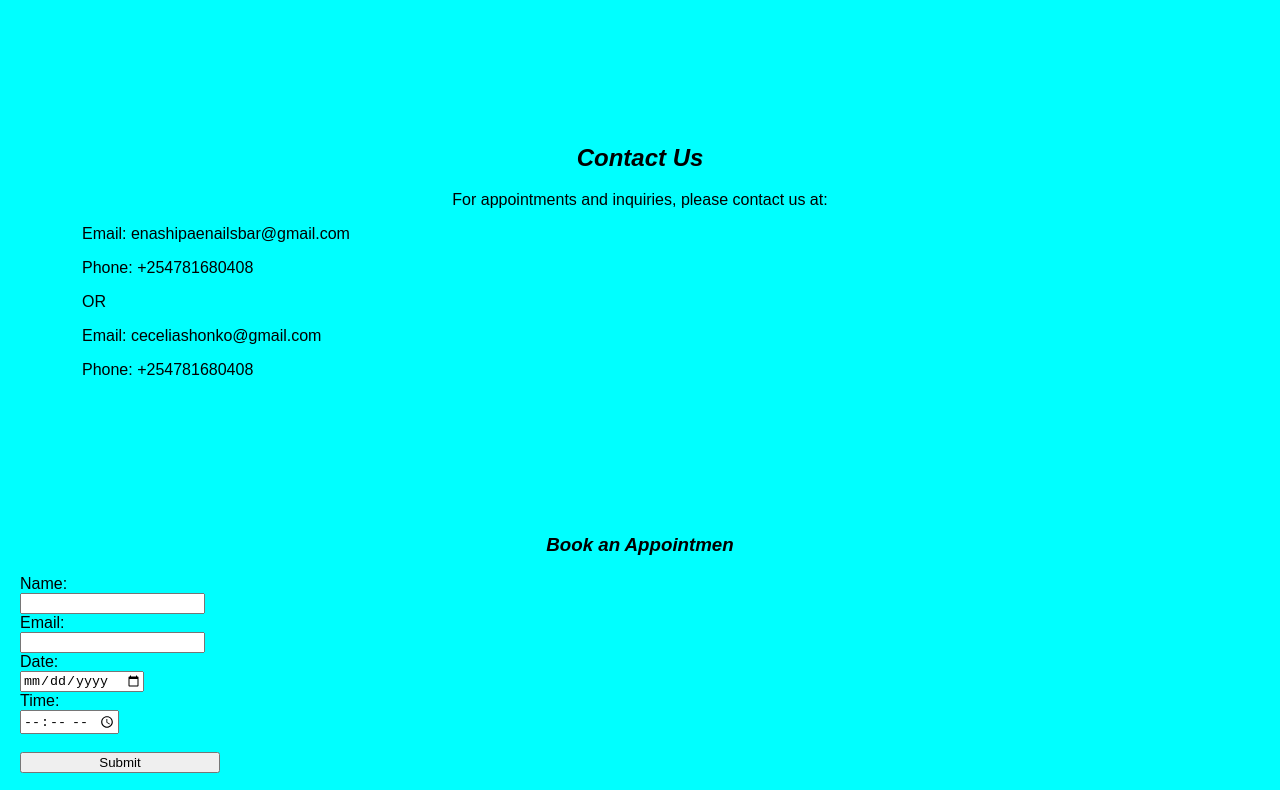
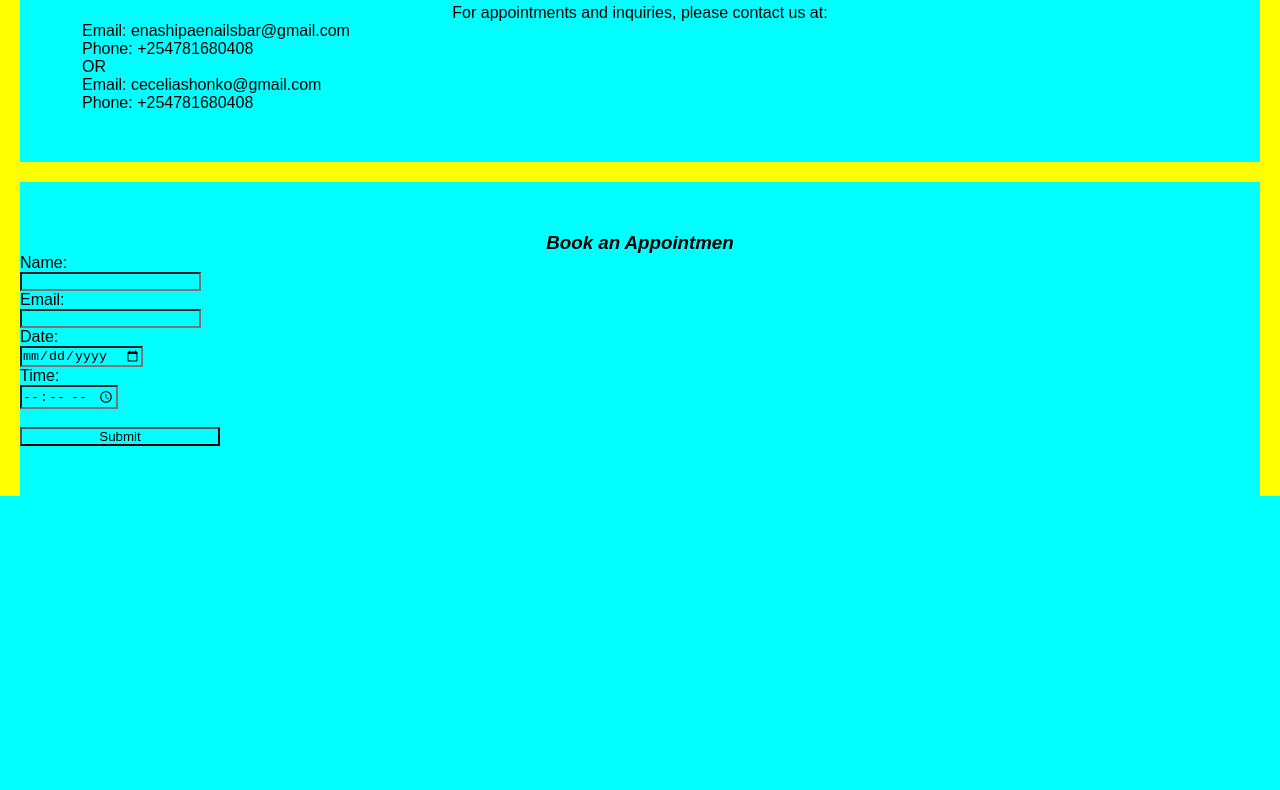
Before and after one commit to shonkojoseph/Open-Skills-API-Architecture-Description, a plain HTML site: page index.html in a window 1280 px wide. Shown: the part 885-1675 px from the top of the page. After the commit the page ends 1401 px from the top, so only its background shows below. Drawn offline with Linux system fonts and the light colour scheme.

Commit message:
commiting phase 1 project

```diff
--- a/styles.css
+++ b/styles.css
@@ -1,8 +1,15 @@
+*{
+  padding: 0;
+  margin: 0;
+  background-color: aqua;
+}
+
+
 body {
     font-family: Arial;
     margin: 0;
     padding: 0;
-    background-color: aqua;
+    background-color: yellow;
   }
 
   .container {
@@ -31,7 +38,7 @@ body {
 
   nav ul {
     padding: 0;
-    background-color: aqua;
+    background-color:aqua;
   }
 
   nav ul li {
```
